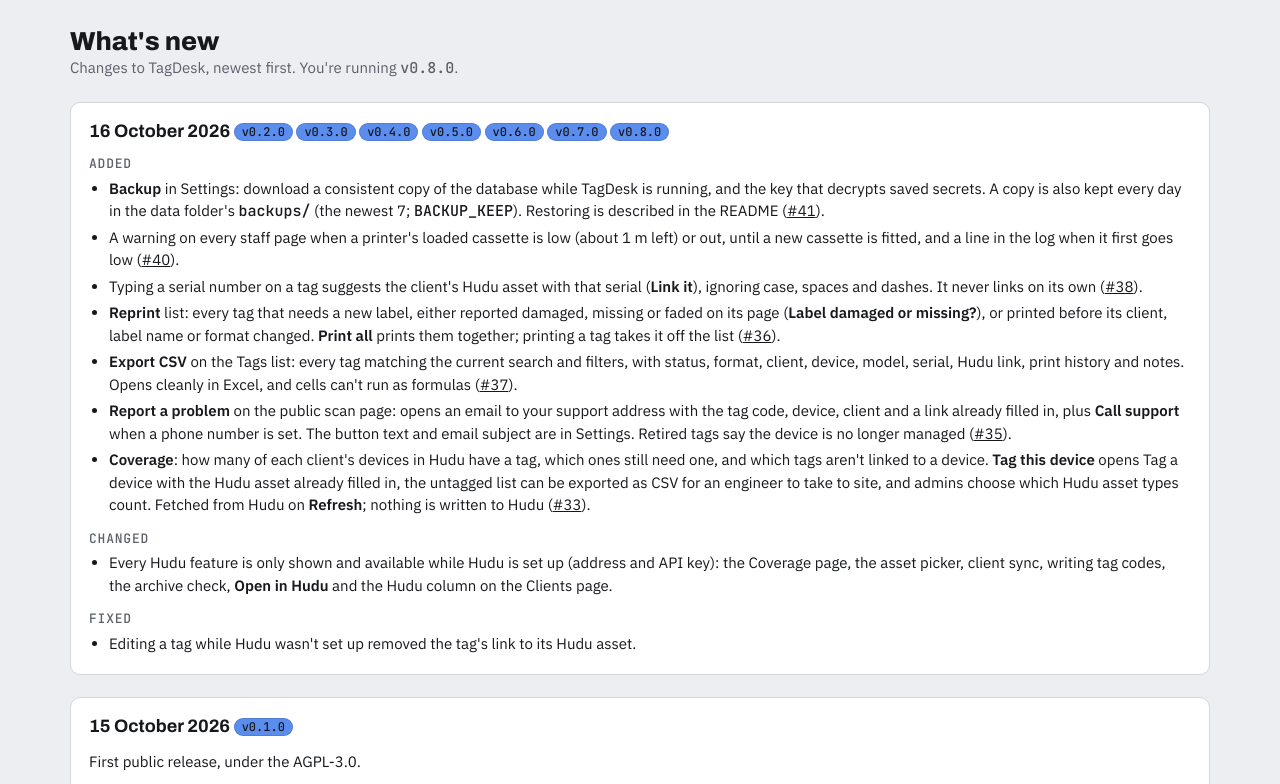
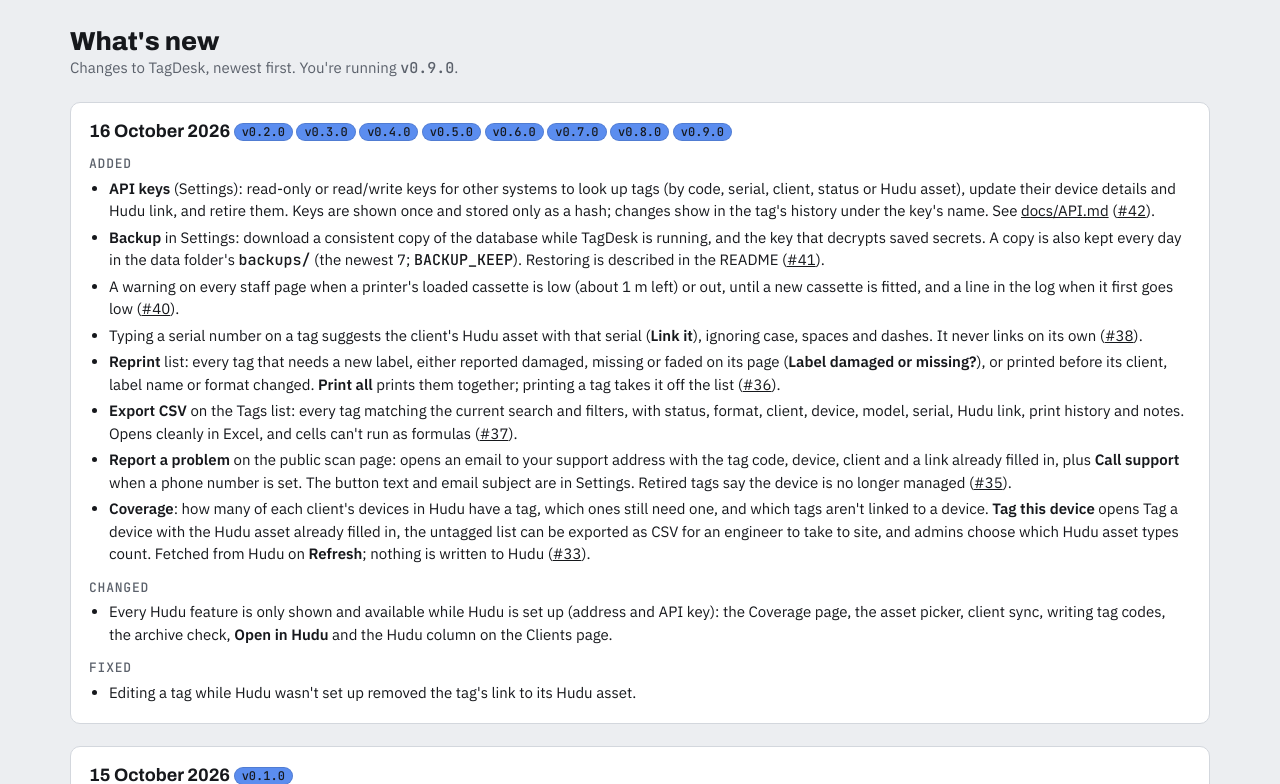
Before and after one commit to Fourth-Floor-Solutions/asset-tags, a FastAPI app: page /changelog in a window 1280 px wide. Shown: the top 784 px of the page. Run offline with FastAPI, Linux system fonts and the light colour scheme; data comes from the database, SQL or seed files in the repository; data that the repository does not hold is empty.

Commit message:
API keys for looking up and updating tags (v0.9.0) (#50)
- app/apikeys.py: td_ + 32 random bytes; only the SHA-256 hash and a
  short prefix are stored; read or write scope; revoke; last used;
  120 requests a minute per key.
- app/routes/api.py, under /api/v1, Bearer auth:
  GET /tags/{code}; GET /tags?serial=&client=&status=&hudu_asset_id=
  (serial ignores case, spaces, dashes); PATCH /tags/{code} (device
  name, model, serial, notes, Hudu link; unknown fields 400; Hudu link
  needs Hudu set up; retired 409); POST /tags/{code}/retire. Changes are
  logged as 'API: <key name>' and follow the usual Hudu write-back.
- Settings > API keys (admins): create (key shown once on its own page,
  never in the session), list, revoke; audited.
- docs/API.md; ARCHITECTURE layout rows.

For #42.

Co-authored-by: Alexis Skeates <your.email@example.com>
Co-authored-by: Claude Opus 5.5 <noreply@anthropic.com>

```diff
--- a/app/__init__.py
+++ b/app/__init__.py
@@ -1,3 +1,3 @@
 """TagDesk: asset tag printing for MSPs."""
 
-__version__ = "0.8.0"
+__version__ = "0.9.0"
--- a/app/db.py
+++ b/app/db.py
@@ -88,6 +88,19 @@ CREATE TABLE IF NOT EXISTS coverage (
   refreshed_at TEXT NOT NULL,
   assets TEXT NOT NULL DEFAULT '[]',
   error TEXT NOT NULL DEFAULT ''
+);
+
+-- API keys: only a hash of each key is kept (see app/apikeys.py).
+CREATE TABLE IF NOT EXISTS api_keys (
+  id INTEGER PRIMARY KEY,
+  name TEXT NOT NULL,
+  scope TEXT NOT NULL,                     -- read | write
+  key_hash TEXT NOT NULL UNIQUE,
+  prefix TEXT NOT NULL,                    -- first characters, to tell keys apart
+  created_by TEXT NOT NULL,
+  created_at TEXT NOT NULL,
+  last_used_at TEXT,
+  revoked_at TEXT
 );
 
 CREATE TABLE IF NOT EXISTS audit (
--- a/app/main.py
+++ b/app/main.py
@@ -19,7 +19,7 @@ from fastapi.staticfiles import StaticFiles
 from starlette.middleware.sessions import SessionMiddleware
 
 from . import auth, backup, db, hudu, hudu_archive, labels, log, settings
-from .routes import clients, coverage, login, printing, public, tags, users
+from .routes import api, clients, coverage, login, printing, public, tags, users
 from .routes import settings as settings_routes
 from .web import HERE, PUBLIC_BASE_URL, page
 
@@ -132,6 +132,11 @@ async def _login_required(request: Request, exc):
     return RedirectResponse(f"/login?next={quote(request.url.path)}", status_code=303)
 
 
+@app.exception_handler(api.ApiError)
+async def _api_error(request: Request, exc):
+    return api.error_response(exc)
+
+
 @app.exception_handler(hudu.HuduOff)
 async def _hudu_off(request: Request, exc):
     """Hudu features are only available while Hudu is set up."""
@@ -152,6 +157,7 @@ app.include_router(login.router)
 app.include_router(tags.router)
 app.include_router(printing.router)
 app.include_router(settings_routes.router)
+app.include_router(api.router)
 app.include_router(clients.router)
 app.include_router(coverage.router)
 app.include_router(users.router)
--- /dev/null
+++ b/app/routes/api.py
@@ -0,0 +1,169 @@
+"""JSON API for other systems, authenticated with API keys (issue #42). See docs/API.md."""
+
+from __future__ import annotations
+
+from fastapi import APIRouter, Request
+from fastapi.responses import JSONResponse
+
+from .. import apikeys, codes, db, hudu, hudu_archive, labels, log
+from ..tagops import hudu_sync
+from ..web import PUBLIC_BASE_URL, clean, hudu_link
+
+router = APIRouter(prefix="/api/v1")
+_log = log.get("api")
+EDITABLE = ("device_name", "model", "serial", "notes", "hudu_asset_id", "hudu_asset_url")
+
+
+class ApiError(Exception):
+    def __init__(self, status: int, message: str):
+        super().__init__(message)
+        self.status = status
+        self.message = message
+
+
+def error_response(exc: ApiError) -> JSONResponse:
+    return JSONResponse({"error": exc.message}, status_code=exc.status)
+
+
+def _key(request: Request, write: bool = False):
+    auth = request.headers.get("authorization", "")
+    if not auth.lower().startswith("bearer "):
+        raise ApiError(401, "Send an API key as 'Authorization: Bearer <key>'.")
+    with db.connection() as conn:
+        row = apikeys.lookup(conn, auth[7:].strip())
+    if not row:
+        raise ApiError(401, "That API key isn't valid or has been revoked.")
+    if apikeys.rate_limited(row["id"]):
+        raise ApiError(429, f"Too many requests: at most {apikeys.PER_MINUTE} a minute per key.")
+    if write and row["scope"] != "write":
+        raise ApiError(403, "This API key is read-only.")
+    return row
+
+
+def _actor(key) -> str:
+    return f"API: {key['name']}"
+
+
+def tag_json(t) -> dict:
+    return {
+        "code": t["code"],
+        "url": f"{PUBLIC_BASE_URL}/{t['code']}",
+        "status": t["status"],
+        "format": t["format"],
+        "format_name": labels.FORMATS.get(t["format"], {}).get("name", t["format"]),
+        "client": {"id": t["client_id"], "name": t["client_name"]},
+        "device_name": t["device_name"] or "",
+        "model": t["model"] or "",
+        "serial": t["serial"] or "",
+        "notes": t["notes"] or "",
+        "hudu_asset_id": t["hudu_asset_id"],
+        "hudu_asset_url": t["hudu_asset_url"] or "",
+        "printed_count": t["printed_count"],
+        "printed_at": t["printed_at"],
+        "created_at": t["created_at"],
+        "updated_at": t["updated_at"],
+    }
+
+
+def _get(conn, code: str):
+    canon = codes.parse(code)
+    tag = db.get_tag(conn, canon) if canon else None
+    if not tag:
+        raise ApiError(404, f"No tag {code!r}.")
+    return tag
+
+
+@router.get("/tags/{code}")
+def api_tag(request: Request, code: str):
+    _key(request)
+    with db.connection() as conn:
+        return tag_json(_get(conn, code))
+
+
+@router.get("/tags")
+def api_tags(request: Request, client: str = "", serial: str = "", status: str = "", hudu_asset_id: str = ""):
+    _key(request)
+    where: list[str] = []
+    args: list[object] = []
+    if client.isdigit():
+        where.append("t.client_id = ?")
+        args.append(int(client))
+    if serial.strip():
+        where.append("UPPER(REPLACE(REPLACE(t.serial, ' ', ''), '-', '')) = ?")
+        args.append(serial.strip().replace(" ", "").replace("-", "").upper())
+    if status in ("active", "unassigned", "retired"):
+        where.append("t.status = ?")
+        args.append(status)
+    if hudu_asset_id.isdigit():
+        where.append("t.hudu_asset_id = ?")
+        args.append(int(hudu_asset_id))
+    sql = db.TAG_SELECT + (" WHERE " + " AND ".join(where) if where else "") + " ORDER BY t.code LIMIT 500"
+    with db.connection() as conn:
+        return {"tags": [tag_json(t) for t in conn.execute(sql, args)]}
+
+
+@router.patch("/tags/{code}")
+async def api_update(request: Request, code: str):
+    key = _key(request, write=True)
+    try:
+        body = await request.json()
+    except ValueError as e:
+        raise ApiError(400, "Send a JSON object.") from e
+    if not isinstance(body, dict) or not body:
+        raise ApiError(400, "Send a JSON object with the fields to change.")
+    unknown = sorted(set(body) - set(EDITABLE))
+    if unknown:
+        raise ApiError(400, f"These fields can't be changed: {', '.join(unknown)}. Editable: {', '.join(EDITABLE)}.")
+    with db.connection() as conn:
+        tag = _get(conn, code)
+        if tag["status"] == "retired":
+            raise ApiError(409, "This tag is retired. Restore it in TagDesk first.")
+        new = {k: tag[k] for k in EDITABLE}
+        for k in ("device_name", "model", "serial"):
+            if k in body:
+                new[k] = clean(str(body[k] or ""), 120)
+        if "notes" in body:
+            new["notes"] = clean(str(body["notes"] or ""), 2000)
+        if "hudu_asset_id" in body:
+            if body["hudu_asset_id"] in (None, ""):
+                new["hudu_asset_id"], new["hudu_asset_url"] = None, ""
+            elif not hudu.configured():
+                raise ApiError(409, "Hudu isn't set up, so tags can't be linked to Hudu assets.")
+            elif str(body["hudu_asset_id"]).isdigit():
+                new["hudu_asset_id"] = int(body["hudu_asset_id"])
+                new["hudu_asset_url"] = hudu_link(str(body.get("hudu_asset_url") or ""))
+            else:
+                raise ApiError(400, "hudu_asset_id must be a number, or null to unlink.")
+        changes = [f"{k.replace('_', ' ')}: {tag[k] or '—'} → {new[k] or '—'}" for k in EDITABLE if new[k] != tag[k]]
+        if changes:
+            status = tag["status"]
+            if status == "unassigned" and (new["serial"] or new["device_name"] or new["hudu_asset_id"]):
+                status = "active"
+            conn.execute(
+                "UPDATE tags SET device_name=?, model=?, serial=?, notes=?, hudu_asset_id=?, hudu_asset_url=?, "
+                "status=?, updated_at=? WHERE code=?",
+                (*[new[k] for k in EDITABLE], status, db.now(), tag["code"]),
+            )
+            db.log(conn, tag["code"], _actor(key), "edited", "; ".join(changes))
+            if new["hudu_asset_id"] != tag["hudu_asset_id"]:
+                hudu_archive.clear_review(conn, tag["code"])
+            hudu_sync(conn, tag["code"], _actor(key))
+        return tag_json(db.get_tag(conn, tag["code"]))
+
+
+@router.post("/tags/{code}/retire")
+async def api_retire(request: Request, code: str):
+    key = _key(request, write=True)
+    try:
+        body = await request.json()
+    except ValueError:
+        body = {}
+    reason = clean(str((body or {}).get("reason") or ""), 300) if isinstance(body, dict) else ""
+    with db.connection() as conn:
+        tag = _get(conn, code)
+        if tag["status"] != "retired":
+            conn.execute("UPDATE tags SET status='retired', updated_at=? WHERE code=?", (db.now(), tag["code"]))
+            db.log(conn, tag["code"], _actor(key), "retired", reason)
+            hudu_archive.clear_review(conn, tag["code"])
+            hudu_sync(conn, tag["code"], _actor(key))
+        return tag_json(db.get_tag(conn, tag["code"]))
--- a/app/static/app.css
+++ b/app/static/app.css
@@ -249,3 +249,5 @@ button.linklike:focus-visible { outline: 2px solid currentColor; outline-offset:
 .checks { display: flex; flex-wrap: wrap; gap: 8px 18px; }
 .checks label { display: inline-flex; gap: 6px; align-items: center; font-size: 14px; }
 .stack-sm { display: grid; gap: 10px; }
+
+.narrow-card { max-width: 640px; }
```
Also changed, not shown: app/apikeys.py (added, +64 -0 lines), app/routes/settings.py (+36 -2 lines), app/templates/api_key_created.html (added, +12 -0 lines), app/templates/settings.html (+19 -0 lines), docs/API.md (added, +116 -0 lines), docs/ARCHITECTURE.md (+2 -0 lines), tests/test_api.py (added, +113 -0 lines), CHANGELOG.md.
